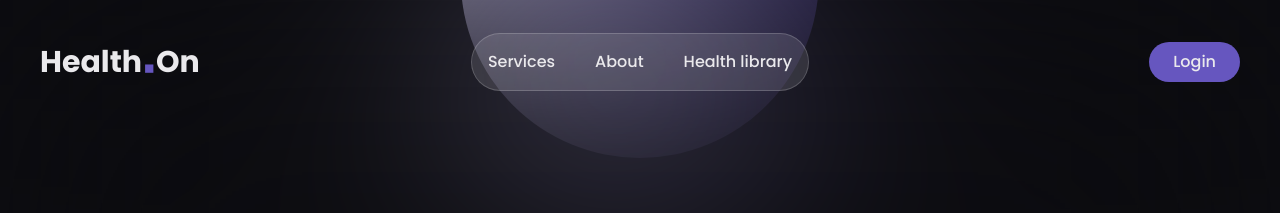
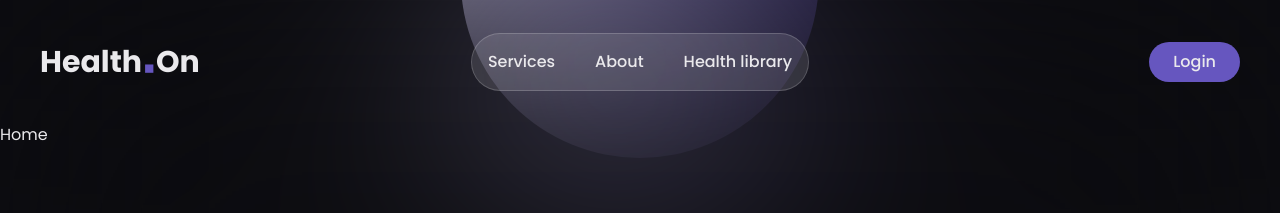
Before and after one commit to AndyDevv/psychology-soc, a SvelteKit app: page / in a window 1280 px wide. Shown: the top 213 px of the page. Built offline with nearby package versions, Linux system fonts and the light colour scheme.

Commit message:
added additional garlic stuff

```diff
--- a/src/routes/+page.svelte
+++ b/src/routes/+page.svelte
@@ -1 +1 @@
-<p></p>
+<p>Home</p>
--- /dev/null
+++ b/src/routes/health-library/+page.svelte
@@ -0,0 +1,4 @@
+<script lang="ts">
+</script>
+
+<p>Health library</p>
```
